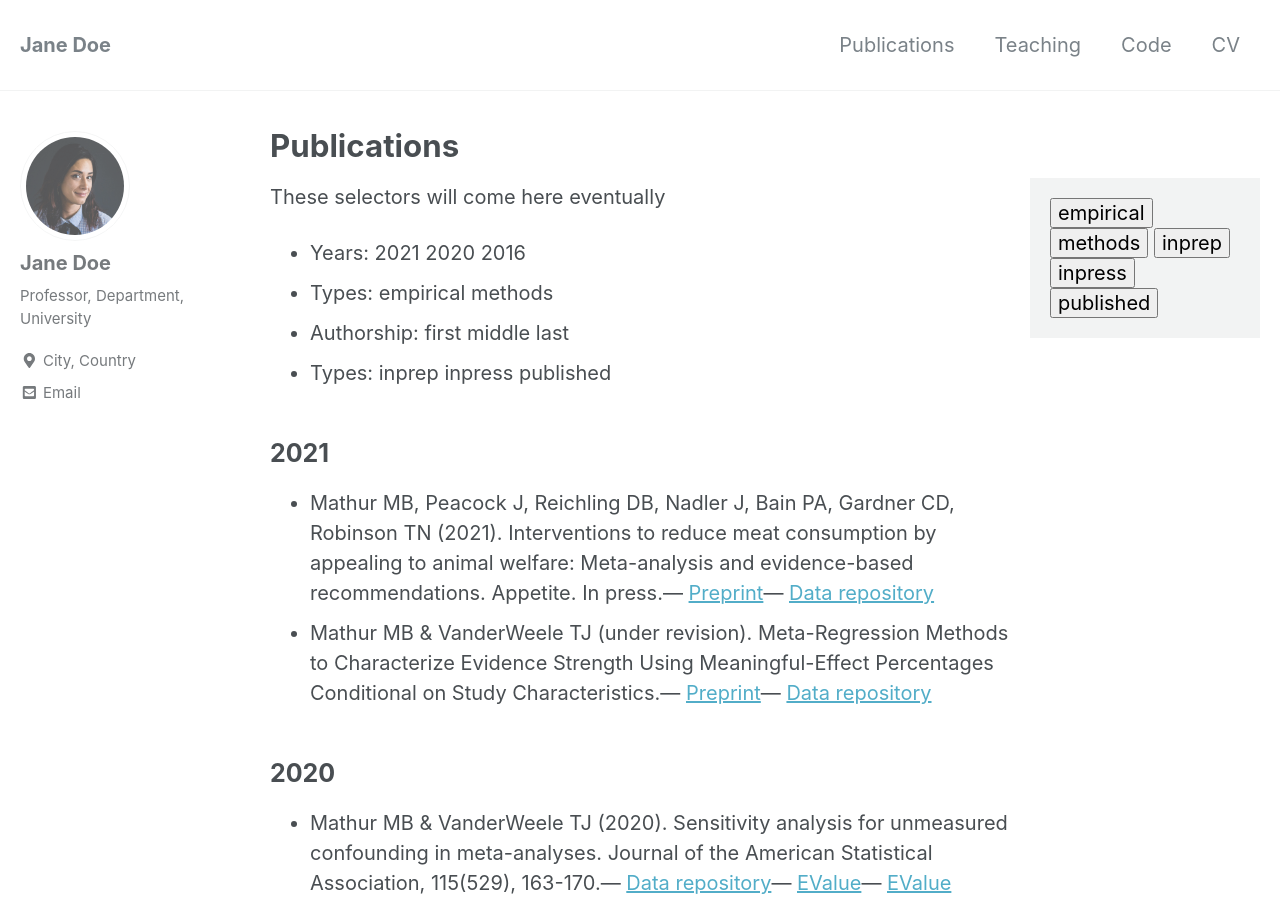
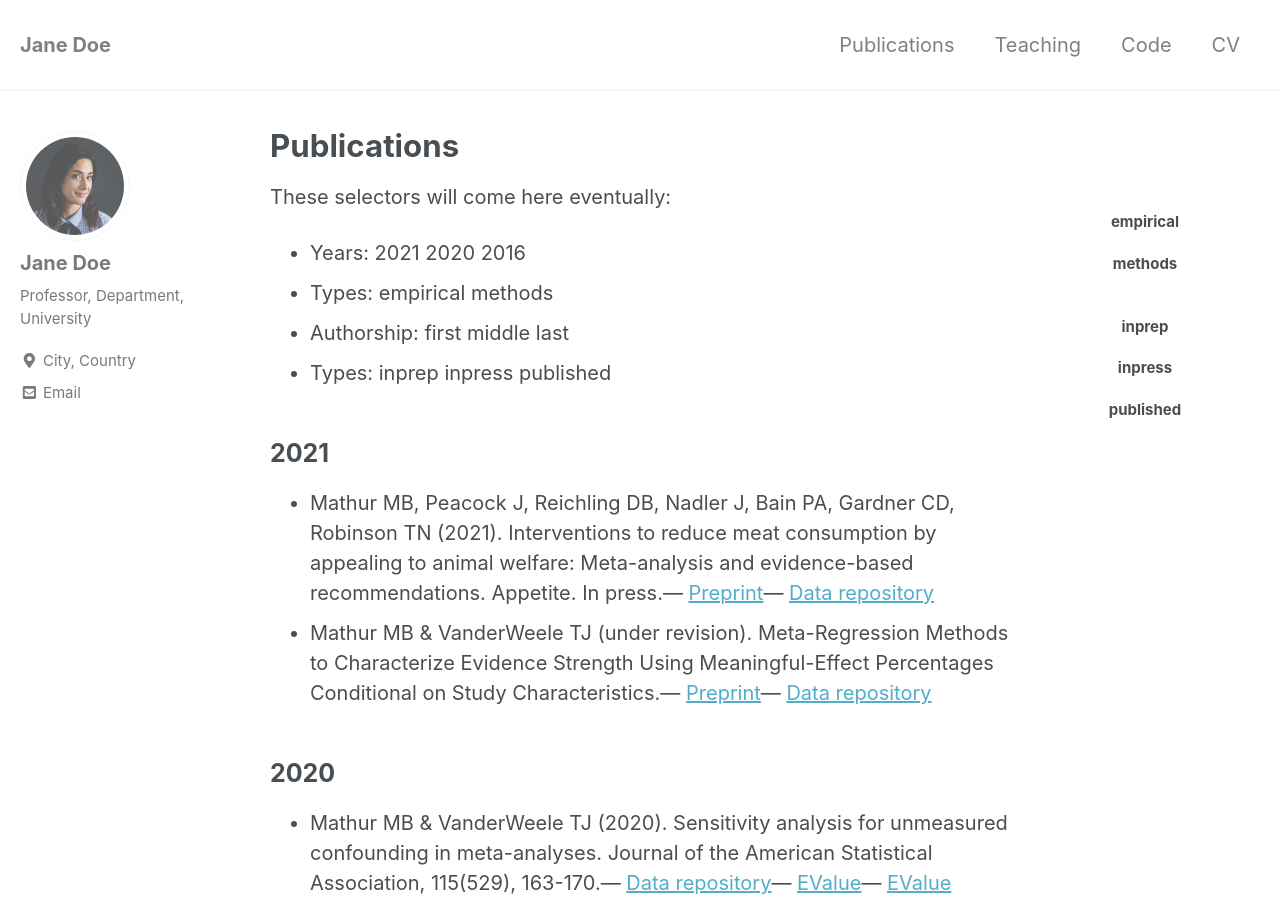
Before and after one commit to psolymos/academic-website-template, a Jekyll site: the page built from publications/index.md, in a window 1280 px wide and 900 px high. Built offline with Jekyll 4.4.1, drawn with Linux system fonts in a browser that asks for light colours; nearby versions of some CDN libraries; comment, search, counter and statistics services are not loaded.

Commit message:
btn
Signed-off-by: Peter Solymos <psolymos@gmail.com>

```diff
--- a/publications/index.md
+++ b/publications/index.md
@@ -6,15 +6,12 @@
 
 <aside class="sidebar__control sticky">
 
-<form>
-  {% for v in site.data.categories.publications.types %}<button class="select-type-{{ v }}">{{ v }}</button><br>{% endfor %}
-  {% for v in site.data.categories.publications.status %}<button class="select-type-{{ v }}">{{ v }}</button><br>{% endfor %}
-
-</form>
+  <p>{% for v in site.data.categories.publications.types %}<div class="btn select-type-{{ v }}">{{ v }}</div>{% endfor %}</p>
+  <p>{% for v in site.data.categories.publications.status %}<div class="btn select-type-{{ v }}">{{ v }}</div>{% endfor %}</p>
 
 </aside>
 
-These selectors will come here eventually
+These selectors will come here eventually:
 
 - Years: {% for y in site.data.categories.publications.years %} {{ y }}{% endfor %}
 - Types: {% for ty in site.data.categories.publications.types %} {{ ty }}{% endfor %}
```
